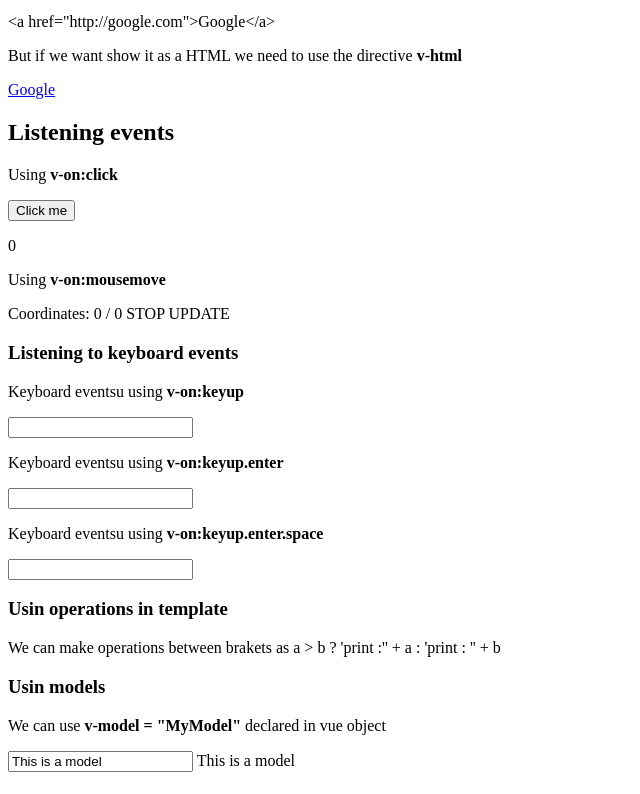
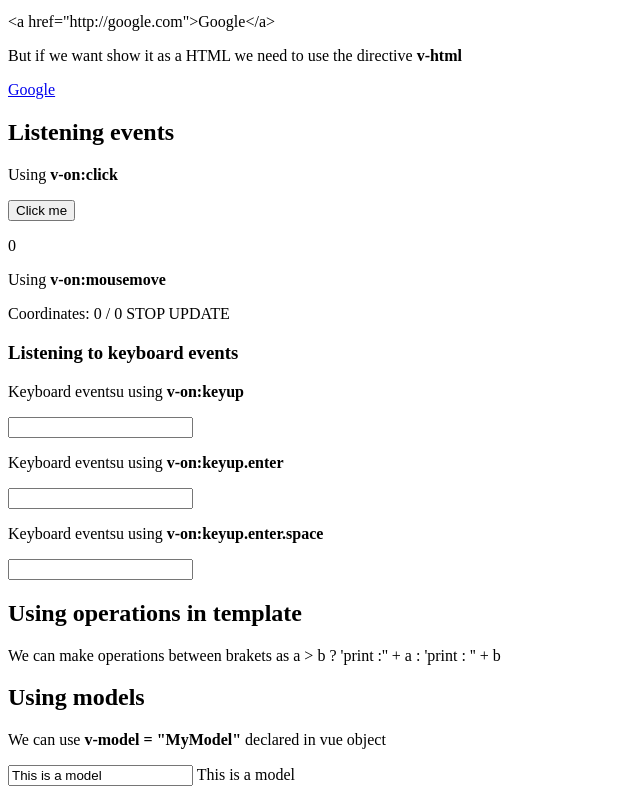
Before and after one commit to rsancle/udemy-vue2, a plain HTML site: page section-2/index.html in a window 1280 px wide. Shown: the part 393-1187 px from the top of the page, without its empty margins (0-640 px from the left). Drawn offline with Linux system fonts and the light colour scheme.

Commit message:
using v-models

```diff
--- a/section-2/index.html
+++ b/section-2/index.html
@@ -43,10 +43,10 @@
 		<p>Keyboard eventsu using <strong>v-on:keyup.enter.space</strong></p>
 		<input type="text" v-on:keyup.enter.space="alertMe">
 
-		<h3>Usin operations in template</h3>
+		<h2>Using operations in template</h2>
 		<p>We can make operations between brakets as <span > a > b ? 'print :'' + a : 'print : '' + b </p>
 
-		<h3>Usin models</h3>
+		<h2>Using models</h2>
 		<p>We can use <strong>v-model = "MyModel"</strong>  declared in vue object</p>
 		<input type="text" v-model="MyModel">
 		{{ MyModel }}
```
